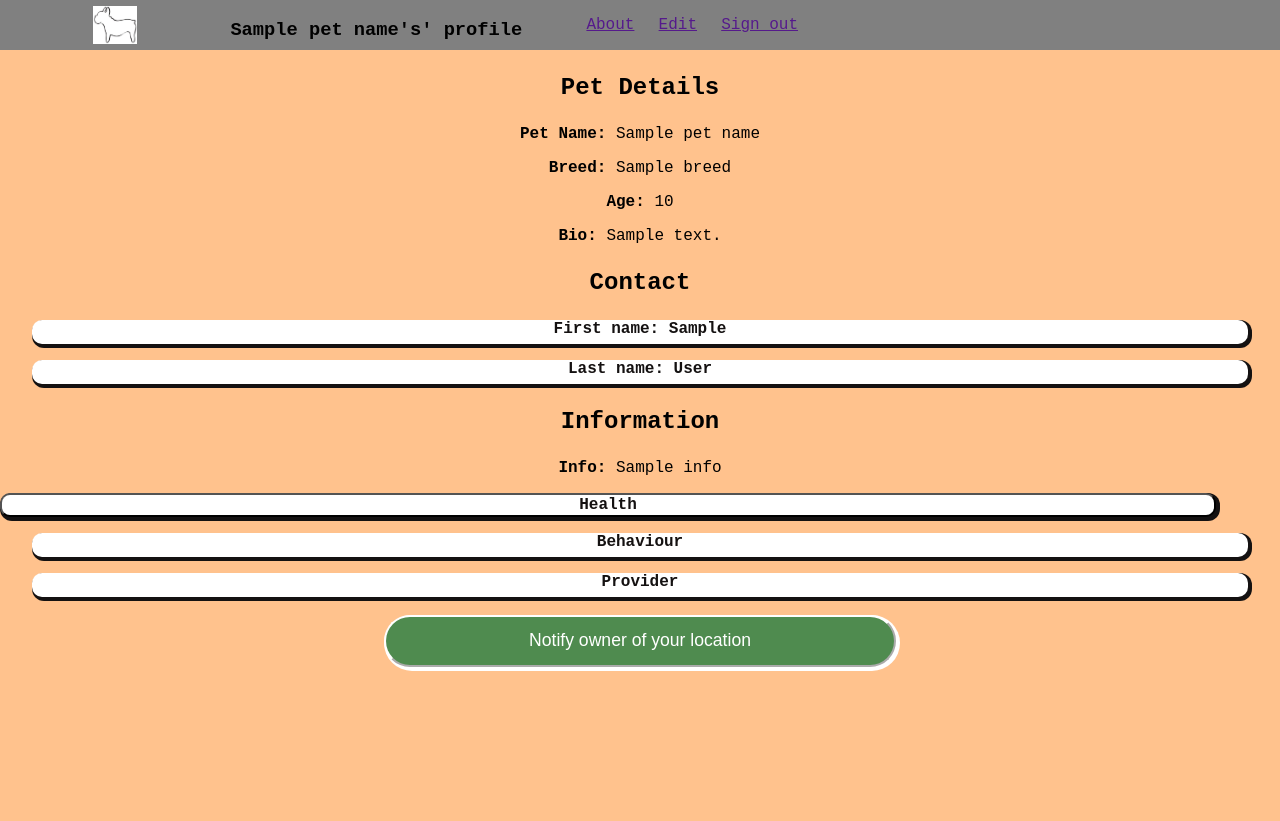
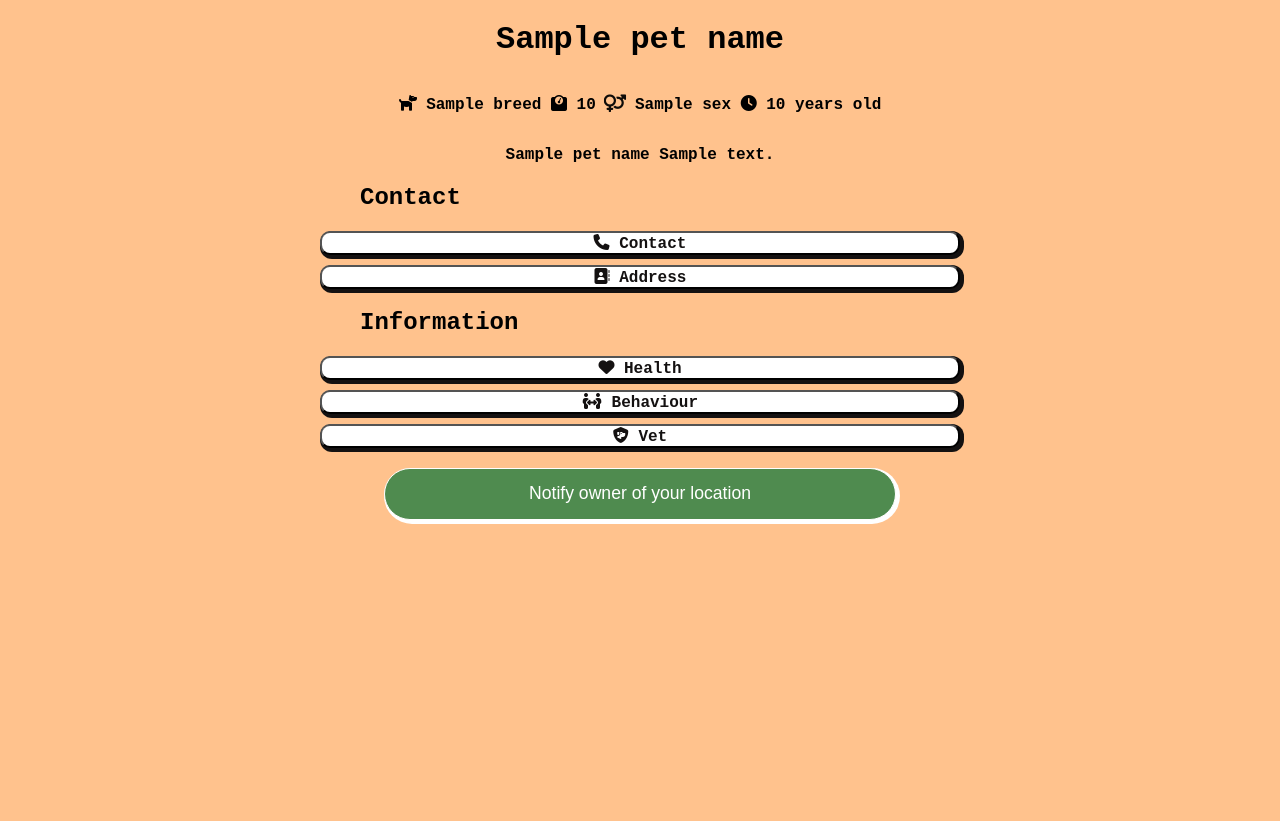
Before and after one commit to KarlMeierMattern/PetRepo, a Flask app: template templates/profile.html in a window 1280 px wide. Before the commit the page ends 671 px from the top, so only its background shows below. Run offline with Flask 3, Linux system fonts and the light colour scheme; the template is opened without the code that fills it: most values are stand-ins (such as "Sample title", 1, 10 or a date in 2020); some libraries are stand-ins or nearby versions.

Commit message:
Commit 25.02.2024

```diff
--- a/main.py
+++ b/main.py
@@ -51,6 +51,7 @@
     if request.method == 'POST':
         email = request.form['email']
         password = request.form['password']
+
 
         # SQL query to fetch the user with the provided email
         # Means "get me the records where the email column matches the specific email address I will provide later.
@@ -167,6 +168,7 @@
             bio = request.form['bio']
             health = request.form['health']
             behaviour = request.form['behaviour']
+            vet = request.form['vet']
             picture = request.files['picture']
             address = request.form['address']
 
@@ -183,17 +185,17 @@
 
             # SQL statement to insert pet data
             insert_pet = (
-                "INSERT INTO pets (email, pet_name, breed, weight, sex, age, bio, health, behaviour, picture, address) "
-                "VALUES (%s, %s, %s, %s, %s, %s, %s, %s, %s, %s, %s) "
+                "INSERT INTO pets (email, pet_name, breed, weight, sex, age, bio, health, behaviour, vet, picture, address) "
+                "VALUES (%s, %s, %s, %s, %s, %s, %s, %s, %s, %s, %s, %s) "
                 "ON DUPLICATE KEY UPDATE "
-                "pet_name=%s, breed=%s, weight=%s, sex=%s, age=%s, bio=%s, health=%s, behaviour=%s, picture=%s, address=%s"
+                "pet_name=%s, breed=%s, weight=%s, sex=%s, age=%s, bio=%s, health=%s, behaviour=%s, vet=%s, picture=%s, address=%s"
             )
 
             # Connect to the database and insert/update pet information
             cursor = db_connection.cursor()
             cursor.execute(insert_pet, (
-                session_email, pet_name, breed, weight, sex, age, bio, health, behaviour, picture_base64, address,
-                pet_name, breed, weight, sex, age, bio, health, behaviour, picture_base64, address
+                session_email, pet_name, breed, weight, sex, age, bio, health, behaviour, vet, picture_base64, address,
+                pet_name, breed, weight, sex, age, bio, health, behaviour, vet, picture_base64, address
             ))
             db_connection.commit()
 
@@ -216,7 +218,7 @@
     email = session['email']
 
     # Provide query and initialise cursor
-    query = "SELECT first_name, last_name, pet_name, breed, weight, sex, age, bio, health, behaviour, picture, address FROM users LEFT JOIN pets ON users.email = pets.email WHERE users.email = %s"
+    query = "SELECT first_name, last_name, pet_name, breed, weight, sex, age, bio, health, behaviour, vet, picture, address FROM users LEFT JOIN pets ON users.email = pets.email WHERE users.email = %s"
     cursor = db_connection.cursor(dictionary=True)
 
     try:
@@ -236,14 +238,27 @@
         last_name = user_data.get('last_name', 'No last name provided')
         pet_name = user_data.get('pet_name', 'No pet name provided')
         breed = user_data.get('breed', 'No breed provided')
+        weight = user_data.get('weight', 'No weight provided')
+        sex = user_data.get('sex', 'No sex provided')
         age = user_data.get('age', 'No age provided')
         bio = user_data.get('bio', 'No bio provided')
-        info = user_data.get('info', 'No info provided')
+        health = user_data.get('health', 'No health provided')
+        behaviour = user_data.get('behaviour', 'No behaviour provided')
+        vet = user_data.get('vet', 'No vet provided')
         picture_base64 = user_data.get('picture', None)
+        address = user_data.get('address', 'No address provided')
 
     except mysql.connector.Error as e:
         # Optionally, handle database errors here
         return f"An error occurred: {e.msg}", 500
+
+    # Store the health variable in the session to access it in the /get_health_textbox route
+    session['first_name'] = first_name
+    session['last_name'] = last_name
+    session['address'] = address
+    session['health'] = health
+    session['behaviour'] = behaviour
+    session['vet'] = vet
 
     # Render profile with user's and pet's information
     return render_template(
@@ -253,14 +268,22 @@
         last_name=last_name,
         pet_name=pet_name,
         breed=breed,
+        weight=weight,
+        sex=sex,
         age=age,
         bio=bio,
-        info=info,
-        picture_base64=picture_base64
+        health=health,
+        behaviour=behaviour,
+        vet=vet,
+        picture_base64=picture_base64,
+        address=address
     )
 
 
 # end point for serving requests
+from flask import send_file, Response
+import imghdr  # Import the imghdr module for image type detection
+
 @app.route('/get_image/<filename>')
 def get_image(filename):
     # Filename is the email of the user
@@ -285,29 +308,68 @@
         cursor.close()
         db_connection.close()
 
-        # Sniff image type and assign MIME type accordingly
-        if picture_data[0] == 0x89:
-            mimetype = 'image/png'
+        # Detect image type using imghdr
+        image_type = imghdr.what(None, h=picture_data)
+        if image_type:
+            mimetype = f'image/{image_type}'
+        else:
+            mimetype = 'image/jpeg'  # Default mimetype if type detection fails
 
-        elif b'JFIF' in picture_data[6:11]:
-            mimetype = 'image/jpeg'
-
-        else:
-            mimetype = 'image/jpeg'  # Default mimetype if the above checks don't match
-
-        return send_file(
-            BytesIO(picture_data),
+        # Return the image as a response
+        return Response(
+            picture_data,
             mimetype=mimetype,
-            as_attachment=False,
         )
 
     except mysql.connector.Error as e:
         print(f"Error fetching image from database: {e}")
         return f"An error occurred: {e}", 500
 
+
 @app.route('/get_health_textbox')
 def get_health_textbox():
-    html_content = '<textarea class="user_info" id="healthTextBox" name="health" rows="3" cols="30" placeholder="{{ health }}"></textarea>'
+    # Retrieve the health variable from the session
+    health = session.get('health', 'No health provided')
+
+    # Render the health_textbox.html template with the health variable
+    html_content = render_template('health_textbox.html', health=health)
+    return jsonify({'html_content': html_content})
+
+@app.route('/get_behaviour_textbox')
+def get_behaviour_textbox():
+    # Retrieve the health variable from the session
+    behaviour = session.get('behaviour', 'No behaviour provided')
+
+    # Render the health_textbox.html template with the health variable
+    html_content = render_template('behaviour_textbox.html', behaviour=behaviour)
+    return jsonify({'html_content': html_content})
+
+@app.route('/get_vet_textbox')
+def get_vet_textbox():
+    # Retrieve the health variable from the session
+    vet = session.get('vet', 'No vet provided')
+
+    # Render the health_textbox.html template with the health variable
+    html_content = render_template('vet_textbox.html', vet=vet)
+    return jsonify({'html_content': html_content})
+
+@app.route('/get_contact_textbox')
+def get_contact_textbox():
+    # Retrieve the contact variables from the session
+    first_name = session.get('first_name', 'No first name provided')
+    last_name = session.get('last_name', 'No last name provided')
+
+    # Render the health_textbox.html template with the health variable
+    html_content = render_template('contact_textbox.html', first_name=first_name, last_name=last_name)
+    return jsonify({'html_content': html_content})
+
+@app.route('/get_address_textbox')
+def get_address_textbox():
+    # Retrieve the contact variables from the session
+    address = session.get('address', 'No address provided')
+
+    # Render the health_textbox.html template with the health variable
+    html_content = render_template('address_textbox.html', address=address)
     return jsonify({'html_content': html_content})
 
 if __name__ == "__main__":  # Makes sure this is the main process
--- /dev/null
+++ b/static/script.js
@@ -0,0 +1,135 @@
+$(document).ready(function() {
+    // AJAX request for health
+    $('button.user_info.health').click(function() {
+        var textBoxContainerId = 'healthTextBoxContainer';
+        var $textBoxContainer = $('#' + textBoxContainerId);
+
+        // Toggle visibility of the textbox container
+        $textBoxContainer.toggle();
+
+        // Check if the textbox container is visible after toggling
+        if ($textBoxContainer.is(':visible')) {
+            // Make an AJAX request to get the textbox content
+            $.ajax({
+                url: '/get_health_textbox',
+                method: 'GET',
+                success: function(response) {
+                    var htmlContent = response.html_content;
+                    $textBoxContainer.html(htmlContent);
+                },
+                error: function(xhr, status, error) {
+                    console.error("AJAX request failed:", error);
+                }
+            });
+        }
+    });
+
+    // AJAX request for behaviour
+    $('button.user_info.behaviour').click(function() {
+        var textBoxContainerId = 'behaviourTextBoxContainer';
+        var $textBoxContainer = $('#' + textBoxContainerId);
+
+        // Toggle visibility of the textbox container
+        $textBoxContainer.toggle();
+
+        // Check if the textbox container is visible after toggling
+        if ($textBoxContainer.is(':visible')) {
+            // Make an AJAX request to get the textbox content
+            $.ajax({
+                url: '/get_behaviour_textbox',
+                method: 'GET',
+                success: function(response) {
+                    var htmlContent = response.html_content;
+                    $textBoxContainer.html(htmlContent);
+                },
+                error: function(xhr, status, error) {
+                    console.error("AJAX request failed:", error);
+                }
+            });
+        }
+    });
+
+    // AJAX request for vet
+    $('button.user_info.vet').click(function() {
+        var textBoxContainerId = 'vetTextBoxContainer';
+        var $textBoxContainer = $('#' + textBoxContainerId);
+
+        // Toggle visibility of the textbox container
+        $textBoxContainer.toggle();
+
+        // Check if the textbox container is visible after toggling
+        if ($textBoxContainer.is(':visible')) {
+            // Make an AJAX request to get the textbox content
+            $.ajax({
+                url: '/get_vet_textbox',
+                method: 'GET',
+                success: function(response) {
+                    var htmlContent = response.html_content;
+                    $textBoxContainer.html(htmlContent);
+                },
+                error: function(xhr, status, error) {
+                    console.error("AJAX request failed:", error);
+                }
+            });
+        }
+    });
+    // AJAX request for contact
+    $('button.user_info.contact').click(function() {
+        var textBoxContainerId = 'contactTextBoxContainer';
+        var $textBoxContainer = $('#' + textBoxContainerId);
+
+        // Toggle visibility of the textbox container
+        $textBoxContainer.toggle();
+
+        // Check if the textbox container is visible after toggling
+        if ($textBoxContainer.is(':visible')) {
+            // Make an AJAX request to get the textbox content
+            $.ajax({
+                url: '/get_contact_textbox',
+                method: 'GET',
+                success: function(response) {
+                    var htmlContent = response.html_content;
+                    $textBoxContainer.html(htmlContent);
+                },
+                error: function(xhr, status, error) {
+                    console.error("AJAX request failed:", error);
+                }
+            });
+        }
+    });
+    $('button.user_info.address').click(function() {
+        var textBoxContainerId = 'addressTextBoxContainer';
+        var $textBoxContainer = $('#' + textBoxContainerId);
+
+        // Toggle visibility of the textbox container
+        $textBoxContainer.toggle();
+
+        // Check if the textbox container is visible after toggling
+        if ($textBoxContainer.is(':visible')) {
+            // Make an AJAX request to get the textbox content
+            $.ajax({
+                url: '/get_address_textbox',
+                method: 'GET',
+                success: function(response) {
+                    var htmlContent = response.html_content;
+                    $textBoxContainer.html(htmlContent);
+                },
+                error: function(xhr, status, error) {
+                    console.error("AJAX request failed:", error);
+                }
+            });
+        }
+    });
+});
+
+
+
+// When the button with the class user_info is clicked, jQuery's event handling mechanism listens
+// for the click event. Upon the click event, the jQuery code executes an AJAX request using $.ajax()
+// function. This function sends a request to the server endpoint /get_health_textbox.
+// The server responds to the AJAX request by sending back JSON data containing the HTML content for
+// the text box. This JSON response is received by the client-side JavaScript code.
+// The success callback function specified in the AJAX request (success: function(response) { ... })
+// extracts the HTML content from the JSON response and inserts it into the
+// <div id="healthTextBoxContainer"></div> element on the page. This effectively renders the text box
+// below the button.
--- a/static/styles.css
+++ b/static/styles.css
@@ -12,16 +12,18 @@
   font-size: 16px;
 }
 
-h1 {
+#main_header {
   text-align: left;
   margin: 2em 1em;
   font-size: 16px;
   font-family: monospace;
 }
 
-h2, p {
-  margin: 1em auto;
+#login_heading {
   text-align: center;
+  margin: 2em 1em;
+  font-size: 16px;
+  font-family: monospace;
 }
 
 .banner {
@@ -69,6 +71,14 @@
   padding-left: 10px;
   width: 100%;
   height: 30%;
+}
+
+.center_text {
+  text-align: center;
+}
+
+.inline_p {
+  display: inline-block;
 }
 
 .link_position {
@@ -161,8 +171,11 @@
   box-shadow: 2px 2px 0 2px #141111;
   font-weight: 800;
   display: block;
+  left: 50%;
+  transform: translateX(-50%);
   margin-bottom: 10px; /* Adjust the spacing between label/input pairs */
 }
+
 
 .user_info::placeholder {
   font-size: 1rem;
@@ -180,9 +193,10 @@
   background-color: #FFC28D;
 }
 
-.signup-button {
+.signup_button {
   width: 95vw;
   height: 1.5em;
+  margin-bottom: 30px;
   font-size: 1rem;
   background-color: #141111;
   color: white;
@@ -197,7 +211,7 @@
   transition: background-color 0.3s, color 0.3s, box-shadow 0.3s; /* Add transitions for smooth effect */
 }
 
-.signup-button:hover {
+.signup_button:hover {
   background-color: white; /* Invert background color */
   color: #141111; /* Invert text color */
   box-shadow: 2px 2px 0 2px #141111; /* Invert shadow color */
@@ -223,10 +237,7 @@
   border-bottom: none;
 }
 
-label {
-  display: block;
-  margin: 0.5rem 0;
-}
+
 
 select {
   margin: 10px 0 0 0;
@@ -267,13 +278,11 @@
   object-fit: cover;
 }
 
-@media (max-width: 375px) {
-  #pet_pic {
-    width: 150px;
-    height: 150px;
-  }
+#picture {
+  background-color: #FFC28D;
+  border-color: #FFC28D;
+  color: black;
 }
-
 
 header {
   width: 100%;
@@ -307,9 +316,10 @@
 
 /*notify owner button*/
 .notify {
+  border: 1px solid black;
   display: block;
   width: 40%;
-  margin: 1em auto;
+  margin: 20px auto 20px auto;
   height: 3em;
   font-size: 1.1rem;
   background-color: rgb(79, 139, 79);
@@ -325,16 +335,30 @@
   box-shadow: 2px 2px 0 2px rgb(79, 139, 79);
 }
 
-@media (max-width: 375px) {
-  .notify {
-    width: 30%;
-  }
-}
-
 
 #logo {
   background-color: transparent;
   object-fit: contain; /* Reset the aspect ratio */
 }
 
-/*test 2*/
+@media (min-width: 700px) {
+  .user_info {
+    width: 50%;
+  }
+  .signup_button {
+    width: 50%;
+  }
+  .label_align {
+    margin-left: 360px;
+  }
+}
+
+@media (max-width: 375px) {
+  .notify {
+    width: 30%;
+  }
+  #pet_pic {
+    width: 150px;
+    height: 150px;
+  }
+}
--- /dev/null
+++ b/templates/address_textbox.html
@@ -0,0 +1 @@
+<p class="user_info" id="addressTextBox">{{ address }}</p>
--- /dev/null
+++ b/templates/behaviour_textbox.html
@@ -0,0 +1 @@
+<p class="user_info" id="behaviourTextBox">{{ behaviour }}</p>
--- /dev/null
+++ b/templates/contact_textbox.html
@@ -0,0 +1 @@
+<p class="user_info" id="contactTextBox">{{ first_name }} {{ last_name }}</p>
--- /dev/null
+++ b/templates/health_textbox.html
@@ -0,0 +1 @@
+<p class="user_info" id="healthTextBox">{{ health }}</p>
--- a/templates/index.html
+++ b/templates/index.html
@@ -11,7 +11,7 @@
 <body>
   <section class="banner">
     <div>
-      <h1>YOU PROBABLY<br>NEED A PETID</h1>
+      <h1 id="main_header">YOU PROBABLY<br>NEED A PETID</h1>
     </div>
     <div>
       <i class="fa-solid fa-dog fa-bounce"></i>
@@ -36,7 +36,7 @@
     </div>
     <div class="link_position" id="login">
       <form action="/login">
-        <p id="login">Already have an account? <a class="pointer" id='login_link' href='/login'>Login</a>
+        <p class=center_text id="login">Already have an account? <a class="pointer" id='login_link' href='/login'>Login</a>
         <!--<button type="submit">Login</button>-->
       </form>
     </div>
--- a/templates/profile.html
+++ b/templates/profile.html
@@ -4,49 +4,52 @@
     <meta charset="UTF-8">
     <title>Registration Form</title>
     <link rel="stylesheet" href="/static/styles.css" />
+    <script src="https://kit.fontawesome.com/7ad504761c.js" crossorigin="anonymous"></script>
   </head>
   <body class='signup-background'>
-    <header>
-      <img id='logo' alt='frenchie' src='/static/frenchie.png'>
-      <h3>{{ pet_name}}'s' profile</h3>
-      <nav>
-        <ul>
-          <li><a href="">About</a></li>
-          <li><a href="">Edit</a></li>
-          <li><a href="">Sign out</a></li>
-        </ul>
-      </nav>
-    </header>
     <div>
+      <h1 class="center_text">{{ pet_name }}</h3>
+    </div>
+    <div class="center_text">
       <!--Jinga2 syntax-->
       {% if picture_base64 %}
         <img loading=lazy, id='pet_pic' src="{{ url_for('get_image', filename=email) }}" alt="Pet Picture">
       {% endif %}
-      <h2>Pet Details</h2>
-        <p><strong>Pet Name:</strong> {{ pet_name }}</p>
-        <p><strong>Breed:</strong> {{ breed }}</p>
-        <p><strong>Age:</strong> {{ age }}</p>
-        <p><strong>Bio:</strong> {{ bio }}</p>
-      <h2>Contact</h2>
-        <p class="user_info"><strong>First name:</strong> {{ first_name }}</p>
-        <p class="user_info"><strong>Last name:</strong> {{ last_name }}</p>
-      <h2>Information</h2>
-        <p><strong>Info:</strong> {{ info }}</p>
-        <button class='user_info pointer' type="submit">Health</button>
-        <div id="healthTextBoxContainer"></div>
+      <i class="fa-solid fa-dog fa-bounce"></i>
+      <p class="inline_p"><strong>{{ breed }}</p>
+      <i class="fa-solid fa-weight-scale"></i>
+      <p class="inline_p"><strong>{{ weight }}</p>
+      <i class="fa-solid fa-venus-mars fa-beat-fade"></i>
+      <p class="inline_p"><strong>{{ sex }}</p>
+      <i class="fa-solid fa-clock"></i>
+      <p class="inline_p"><strong>{{ age }} years old</p>
+      <p class="center_text"><strong>{{ pet_name }} {{ bio }}</p>
+    </div>
+    <div>
+      <h2 class="label_align">Contact</h2>
+      <button class='user_info contact pointer' type="submit"><i class="fa-solid fa-phone"></i> Contact</button>
+      <div id="contactTextBoxContainer"></div>
 
-        <!-- jQuery used to simplify the AJAX request made when the button is clicked -->
-        <!-- jQuery's event handling mechanism listens for the click event -->
-        <script src="https://code.jquery.com/jquery-3.6.0.min.js"></script>
+      <button class='user_info address pointer' type="submit"><i class="fa-solid fa-address-book"></i> Address</button>
+      <div id="addressTextBoxContainer"></div>
 
-        <!-- Custom script -->
-        <script src="script.js"></script>
+      <h2 class="label_align">Information</h2>
+      <button class='user_info health pointer' type="submit"><i class="fa-solid fa-heart"></i> Health</button>
+      <div id="healthTextBoxContainer"></div>
 
-        <!--<p class="user_info">Health</p>-->
-        <p class="user_info">Behaviour</p>
-        <p class="user_info">Provider</p>
-        <button class='notify pointer' type="submit">Notify owner of your location</button>
-      </div>
+      <button class='user_info behaviour pointer' type="submit"><i class="fa-solid fa-people-arrows"></i> Behaviour</button>
+      <div id="behaviourTextBoxContainer"></div>
+
+      <button class='user_info vet pointer' type="submit"><i class="fa-solid fa-shield-dog"></i> Vet</button>
+      <div id="vetTextBoxContainer"></div>
+
+      <!-- jQuery used to simplify the AJAX request made when the button is clicked -->
+      <script src="https://code.jquery.com/jquery-3.6.0.min.js"></script>
+      <!-- Event handling mechanism listens for the click event -->
+      <script src="{{ url_for('static', filename='script.js') }}"></script>
+
+      <button class='notify pointer' type="submit">Notify owner of your location</button>
+    </div>
   </body>
 </html>
 
--- /dev/null
+++ b/templates/vet_textbox.html
@@ -0,0 +1 @@
+<p class="user_info" id="vetTextBox">{{ vet }}</p>
```
Also changed, not shown: image_test.py (added, +34 -0 lines), script.js (deleted, +0 -31 lines), templates/login.html (+4 -4 lines), templates/pet.html (+16 -13 lines), templates/signup.html (+6 -6 lines), database_test.py (renamed from tests/database_test.py), static/frenchie.png (deleted), 1 other file.
